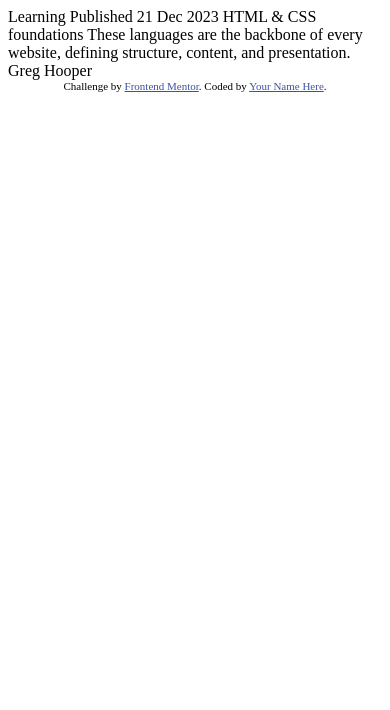
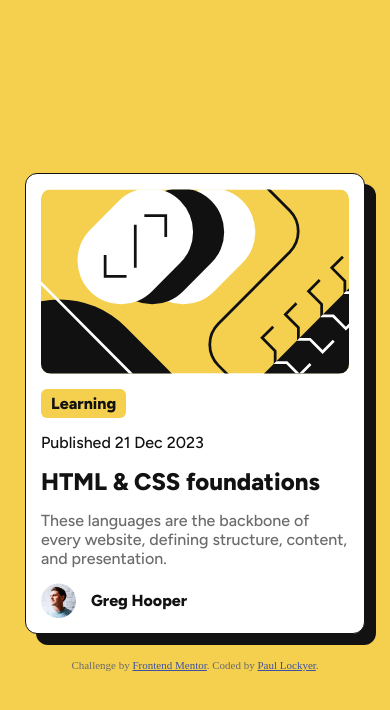
Before and after one commit to alittlebroken/fm-blog-preview-card, a plain HTML site: page index.html in a window 390 px wide. Drawn offline with Linux system fonts and the light colour scheme.

Commit message:
findihed the layout for mobile

```diff
--- /dev/null
+++ b/assets/css/styles.css
@@ -0,0 +1,112 @@
+
+/* Typography */
+@import url('https://fonts.googleapis.com/css2?family=Figtree:ital,wght@0,300..900;1,300..900&display=swap');
+
+.figtree-500 {
+    font-family: "Figtree", sans-serif;
+    font-optical-sizing: auto;
+    font-weight: 500;
+    font-style: normal;
+}
+
+.figtree-800 {
+    font-family: "Figtree", sans-serif;
+    font-optical-sizing: auto;
+    font-weight: 800;
+    font-style: normal;
+}
+
+* {
+    box-sizing: border-box;
+}
+
+:root {
+    font-size: 16px;
+    font-family: figtree-500;
+
+    --clr-yellow: hsl(47, 88%, 63%);
+    --clr-white: hsl(0, 0%, 100%);
+    --clr-gray-500: hsl(0, 0%, 42%);
+    --clr-gray-950: hsl(0, 0%, 7%);
+}
+
+body {
+    background-color: var(--clr-yellow);
+
+    display: flex;
+    flex-direction: column;
+    align-items: center;
+    justify-content: center;
+    gap: 25px;
+
+    width: 100%;
+    height: 100vh;
+    margin: 0 auto;
+
+    color: var(--clr-gray-500);
+
+}
+
+.card {
+    width: 340px;
+
+    background-color: var(--clr-white);
+
+    border-radius: 12px;
+    border: 1px solid var(--clr-gray-950);
+
+    padding: 15px;
+
+    display: flex;
+    flex-direction: column;
+    gap: 15px;
+
+    box-shadow: 11px 11px 0px 0px var(--clr-gray-950);
+}
+
+.card-image {
+    width: 100%;
+    border-radius: 10px;
+}
+
+.card-tag {
+    background-color: var(--clr-yellow);
+    width: fit-content;
+    padding: 5px 10px;
+    border-radius: 6px;
+    color: var(--clr-gray-950);
+}
+
+.card-date {
+    color: var(--clr-gray-950);
+}
+
+.card-text {
+    margin: 0px;
+}
+
+.card-title {
+    margin: 0;
+    color: var(--clr-gray-950);
+}
+
+.card-link, .card-link:visited {
+    text-decoration: none;
+    color: var(--clr-gray-950);
+}
+
+.card-link:hover {
+    color: var(--clr-yellow);
+}
+
+.card-footer {
+    display: flex;
+    align-items: center;
+    color: var(--clr-gray-950);
+    gap: 15px;
+}
+
+.card-author-avatar {
+    width: 35px;
+    height: 35px;
+}
--- a/index.html
+++ b/index.html
@@ -13,22 +13,33 @@
     .attribution { font-size: 11px; text-align: center; }
     .attribution a { color: hsl(228, 45%, 44%); }
   </style>
+  <link rel="stylesheet" href="./assets/css/styles.css">
 </head>
 <body>
 
-  Learning
+  <section class="card figtree-500">
+    <img class="card-image" src="./assets/images/illustration-article.svg" alt="Illustration for Article" />
 
-  Published 21 Dec 2023
+    <div class="card-tag figtree-800">Learning</div>
 
-  HTML & CSS foundations
+    <div class="card-date">Published 21 Dec 2023</div>
 
-  These languages are the backbone of every website, defining structure, content, and presentation.
+    <h1 class="card-title figtree-800"><a href="#" class="card-link">HTML & CSS foundations</a></h1>
 
-  Greg Hooper
+    <p class="card-text">These languages are the backbone of every website, defining structure, content, and presentation.</p>
+
+    <div class="card-footer">
+      <img class="card-author-avatar" src="./assets/images/image-avatar.webp" alt="Avatar image of Greg Hooper" />
+      <div class="card-author figtree-800">Greg Hooper</div>
+    </div>
+
+  </section>
+
+
 
   <div class="attribution">
     Challenge by <a href="https://www.frontendmentor.io?ref=challenge" target="_blank">Frontend Mentor</a>.
-    Coded by <a href="#">Your Name Here</a>.
+    Coded by <a href="https://www.paullockyer.co.uk" target="_blank">Paul Lockyer</a>.
   </div>
 </body>
 </html>
```
